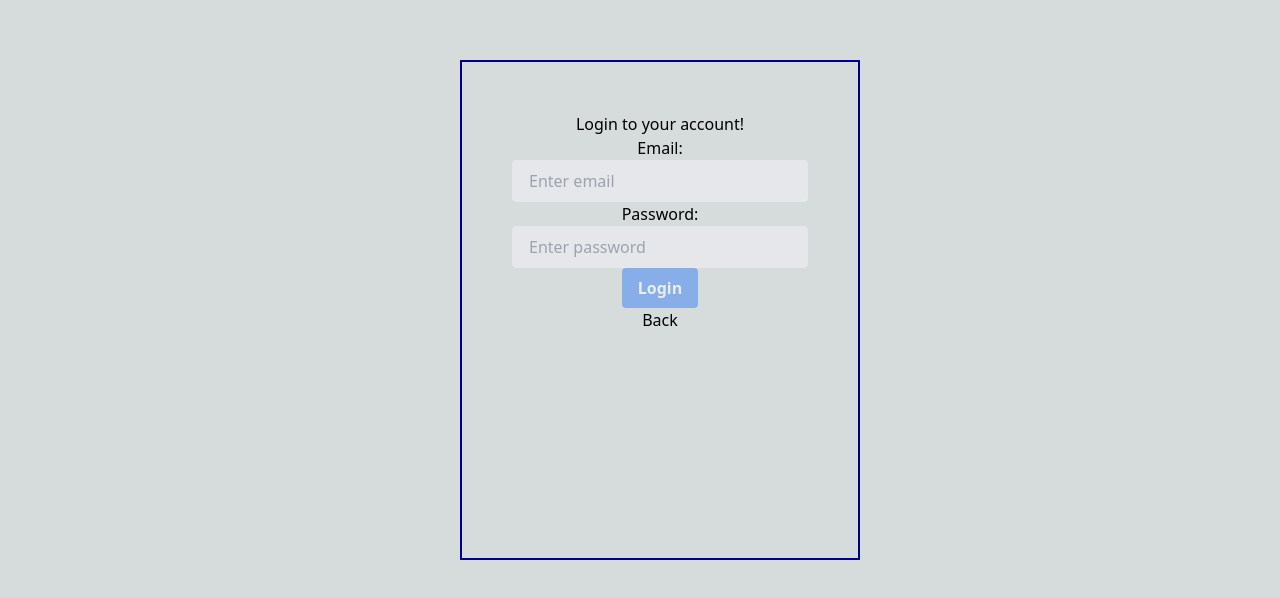
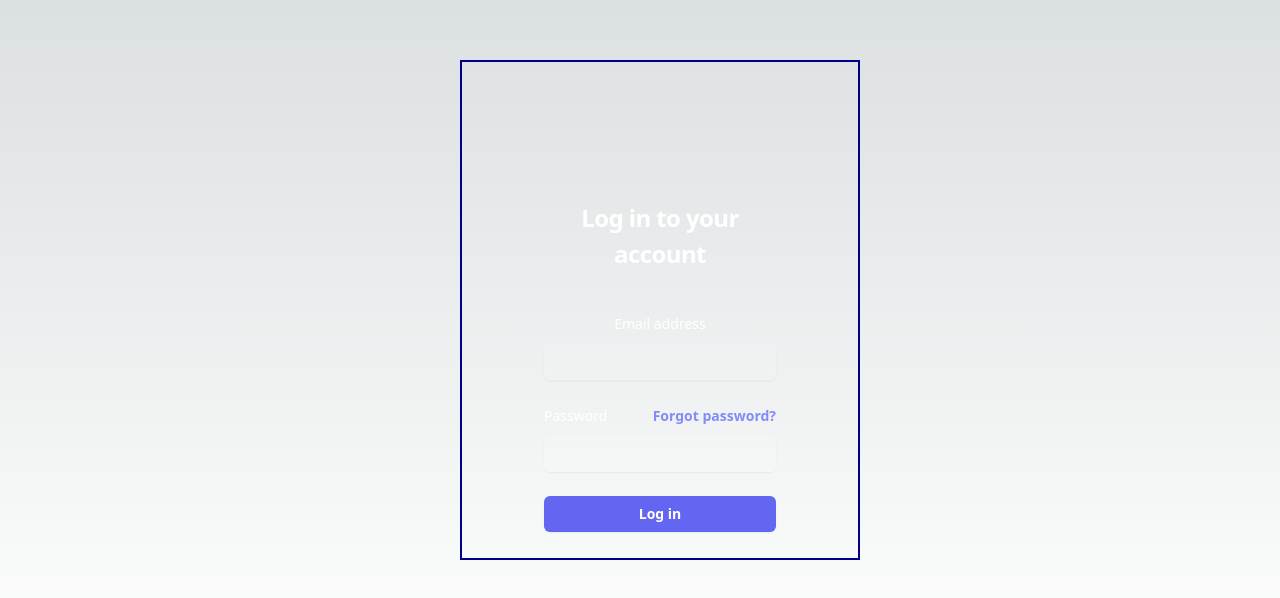
Before and after one commit to emanpecson/nba-fantasy-league, a Next.js app: page /login in a window 1280 px wide. Shown: the part 110-708 px from the top of the page. Built offline with nearby package versions, Linux system fonts and the light colour scheme.

Commit message:
clean login page code

```diff
--- a/package.json
+++ b/package.json
@@ -10,6 +10,7 @@
   },
   "dependencies": {
     "@prisma/client": "^4.15.0",
+    "@tailwindcss/forms": "^0.5.3",
     "@types/node": "18.16.3",
     "@types/react": "18.2.5",
     "@types/react-dom": "18.2.3",
@@ -22,6 +23,7 @@
     "postcss": "8.4.23",
     "react": "^18.2.0",
     "react-dom": "18.2.0",
+    "react-hook-form": "^7.44.3",
     "tailwindcss": "3.3.2",
     "typescript": "5.0.4"
   },
--- a/src/app/(auth)/login/page.tsx
+++ b/src/app/(auth)/login/page.tsx
@@ -1,71 +1,28 @@
 'use client';
 
-import React, { useState } from 'react';
+import LoginPrompt from '@/components/LoginPrompt';
 import { verifyUser } from '@/lib/user/verifyUser';
+import { User } from '@prisma/client';
 import { useRouter } from 'next/navigation';
-import Link from 'next/link';
 
 export default function Login() {
-	const [email, setEmail] = useState('');
-	const [password, setPassword] = useState('');
-	const [isValid, setIsValid] = useState(false);
 	const router = useRouter();
 
-	const handleEmailChange = (event: React.ChangeEvent) => {
-		setEmail(event.target.value);
-		setIsValid(event.target.value && password)
-	}
+	async function login(user: User) {
+		const id = await verifyUser(user);
 
-	const handlePasswordChange = (event: React.ChangeEvent) => {
-		setPassword(event.target.value);
-		setIsValid(email && event.target.value);
-	}
-
-	const handleLogin = async (event: React.FormEvent) => {
-		event.preventDefault();
-		const userId: string = await verifyUser(event);
-
-		console.log('userId:', userId);
-
-		if(userId)
-			router.push(`/${userId}/menu`);
-		else
+		if(id) {
+			console.log('Logging in...');
+			router.push(`/${id}/menu`);
+		}
+		else {
 			console.log('Invalid credentials');
+		}
 	}
 
 	return(
 		<div>
-			<h1>Login to your account!</h1>
-
-			<form onSubmit={handleLogin}>
-				<label>Email:</label>
-				<input
-					type="email"
-					name="email"
-					value={email}
-					onChange={handleEmailChange}
-					className="appearance-none border rounded w-full py-2 px-4 text-gray-700 bg-gray-200 focus:outline-none focus:shadow-outline"
-					placeholder="Enter email"/>
-
-				<label>Password:</label>
-				<input
-					type="password"
-					name="password"
-					value={password}
-					onChange={handlePasswordChange}
-					className="appearance-none border rounded w-full py-2 px-4 text-gray-700 bg-gray-200 focus:outline-none focus:shadow-outline"
-					placeholder="Enter password"/>
-
-				<button
-					type="submit"
-					disabled={!isValid}
-					className="bg-blue-500 hover:bg-blue-700 text-white font-bold py-2 px-4 rounded">
-					Login
-				</button>
-
-			</form>
-
-			<Link href="../">Back</Link>
+			<LoginPrompt login={login} />
 		</div>
 	)
 }
--- a/src/app/layout.tsx
+++ b/src/app/layout.tsx
@@ -4,7 +4,7 @@ import './globals.css'
 // const inter = Inter({ subsets: ['latin'] })
 
 // export const metadata = {
-//   title: 'Create Next App',
+//   title: 'NBA Fantasy League',
 //   description: 'Generated by create next app',
 // }
 // used for keywords searches via google
@@ -12,9 +12,9 @@ import './globals.css'
 
 export default function RootLayout({ children, }: { children: React.ReactNode; }) {
 	return (
-		<html lang="en">
-			<body>
-				{ children /* children refers to page (and nested ui), then html around defines this layout */ }
+		<html lang="en" className="h-full bg-gray-900">
+			<body className="h-full">
+				{ children }
 			</body>
 		</html>
 	)
--- a/src/app/page.tsx
+++ b/src/app/page.tsx
@@ -3,7 +3,7 @@ import Link from 'next/link';
 
 export default function Home() {
 	return (
-		<div className="box">
+		<div>
 			<div>
 				<Link href='/login'>
 					Login
--- /dev/null
+++ b/src/components/LoginPrompt.tsx
@@ -0,0 +1,70 @@
+import { FieldValues, useForm } from "react-hook-form";
+
+export default function LoginPrompt({ login }: { login: React.FC }) {
+	const { register, handleSubmit } = useForm();
+
+  return (
+    <>
+      <div className="flex min-h-full flex-1 flex-col justify-center px-6 py-12 lg:px-8">
+        <div className="sm:mx-auto sm:w-full sm:max-w-sm">
+          {/* <img
+            className="mx-auto h-10 w-auto"
+            src="https://tailwindui.com/img/logos/mark.svg?color=indigo&shade=500"
+            alt="Your Company"
+          /> */}
+          <h2 className="mt-10 text-center text-2xl font-bold leading-9 tracking-tight text-white">
+            Log in to your account
+          </h2>
+        </div>
+
+        <div className="mt-10 sm:mx-auto sm:w-full sm:max-w-sm">
+          <form className="space-y-6" onSubmit={handleSubmit((data) => { login(data) } )}>
+            <div>
+              <label htmlFor="email" className="block text-sm font-medium leading-6 text-white">
+                Email address
+              </label>
+              <div className="mt-2">
+                <input
+                  id="email"
+                  type="email"
+                  className="block w-full rounded-md border-0 bg-white/5 py-1.5 text-white shadow-sm ring-1 ring-inset ring-white/10 focus:ring-2 focus:ring-inset focus:ring-indigo-500 sm:text-sm sm:leading-6"
+									{...register('email', { required: true, maxLength: 64 })}
+                />
+              </div>
+            </div>
+
+            <div>
+              <div className="flex items-center justify-between">
+                <label htmlFor="password" className="block text-sm font-medium leading-6 text-white">
+                  Password
+                </label>
+                <div className="text-sm">
+                  <a href="#" className="font-semibold text-indigo-400 hover:text-indigo-300">
+                    Forgot password?
+                  </a>
+                </div>
+              </div>
+              <div className="mt-2">
+                <input
+                  id="password"
+                  type="password"
+                  className="block w-full rounded-md border-0 bg-white/5 py-1.5 text-white shadow-sm ring-1 ring-inset ring-white/10 focus:ring-2 focus:ring-inset focus:ring-indigo-500 sm:text-sm sm:leading-6"
+									{...register('password', { required: true, maxLength: 64 })}
+                />
+              </div>
+            </div>
+
+            <div>
+              <button
+                type="submit"
+                className="flex w-full justify-center rounded-md bg-indigo-500 px-3 py-1.5 text-sm font-semibold leading-6 text-white shadow-sm hover:bg-indigo-400 focus-visible:outline focus-visible:outline-2 focus-visible:outline-offset-2 focus-visible:outline-indigo-500"
+              >
+                Log in
+              </button>
+            </div>
+          </form>
+        </div>
+      </div>
+    </>
+  )
+}
--- a/src/lib/user/getUsers.ts
+++ /dev/null
@@ -1,12 +0,0 @@
-export async function getUsers() {
-	try {
-		const response = await fetch('../../api/user', {
-			method: 'GET'
-		});
-		return response.json();	// return body
-	}
-	catch(error) {
-		console.error('Error getting user:', error);
-		return error;
-	}
-}
--- a/src/lib/user/verifyUser.ts
+++ b/src/lib/user/verifyUser.ts
@@ -1,29 +1,11 @@
-import FormData from 'form-data';
-import { getUsers } from './getUsers';
 import { User } from '@prisma/client';
 
-// look into caching
-export async function verifyUser(event: React.FormEvent) {
-	// event.preventDefault();
-	const formData = new FormData(event.target);
+export async function verifyUser(user: User) {
+	const res = await fetch('/api/user', { method: 'GET' });
+	const { users }: { users: User[] } = await res.json();
 
-	try {
-		const { key, users } = await getUsers();
-
-		console.log('Success:', users);
-
-		for(let user of users) {
-			if(user.email == formData.get('email') && user.password == formData.get('password')) {
-				console.log('User found:', user);
-
-				return user.id;
-			}
-		}
-		console.log('User not in database');
-		return null;
-	}
-	catch(error) {
-		console.error('Error:', error);
-		return null;
-	}
+	for(const dbUser of users)
+		if(dbUser.email == user.email && dbUser.password == user.password)
+			return dbUser.id;
+	return null;
 }
--- a/tailwind.config.js
+++ b/tailwind.config.js
@@ -14,5 +14,7 @@ module.exports = {
       },
     },
   },
-  plugins: [],
+  plugins: [
+		require('@tailwindcss/forms'),
+	],
 }
```
Also changed, not shown: 1 other file (tests, documents, lock files or other folders).
